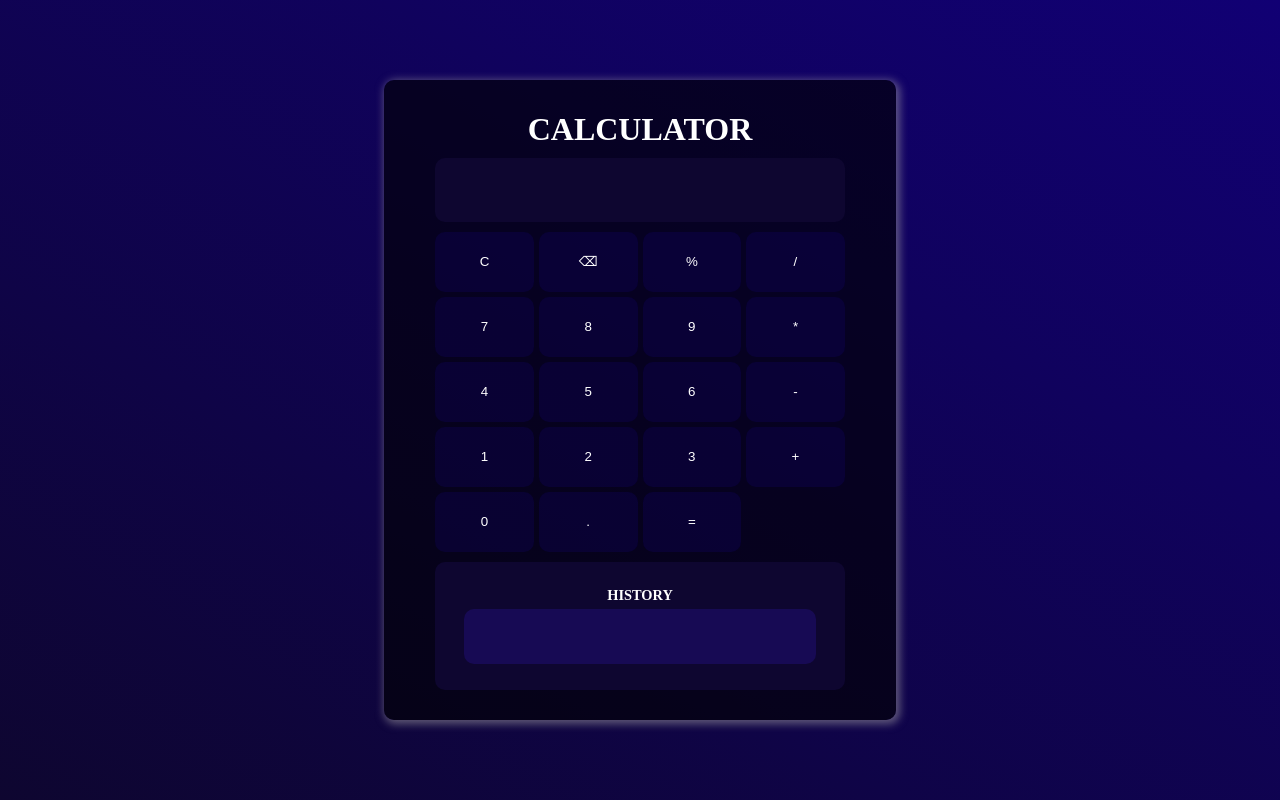
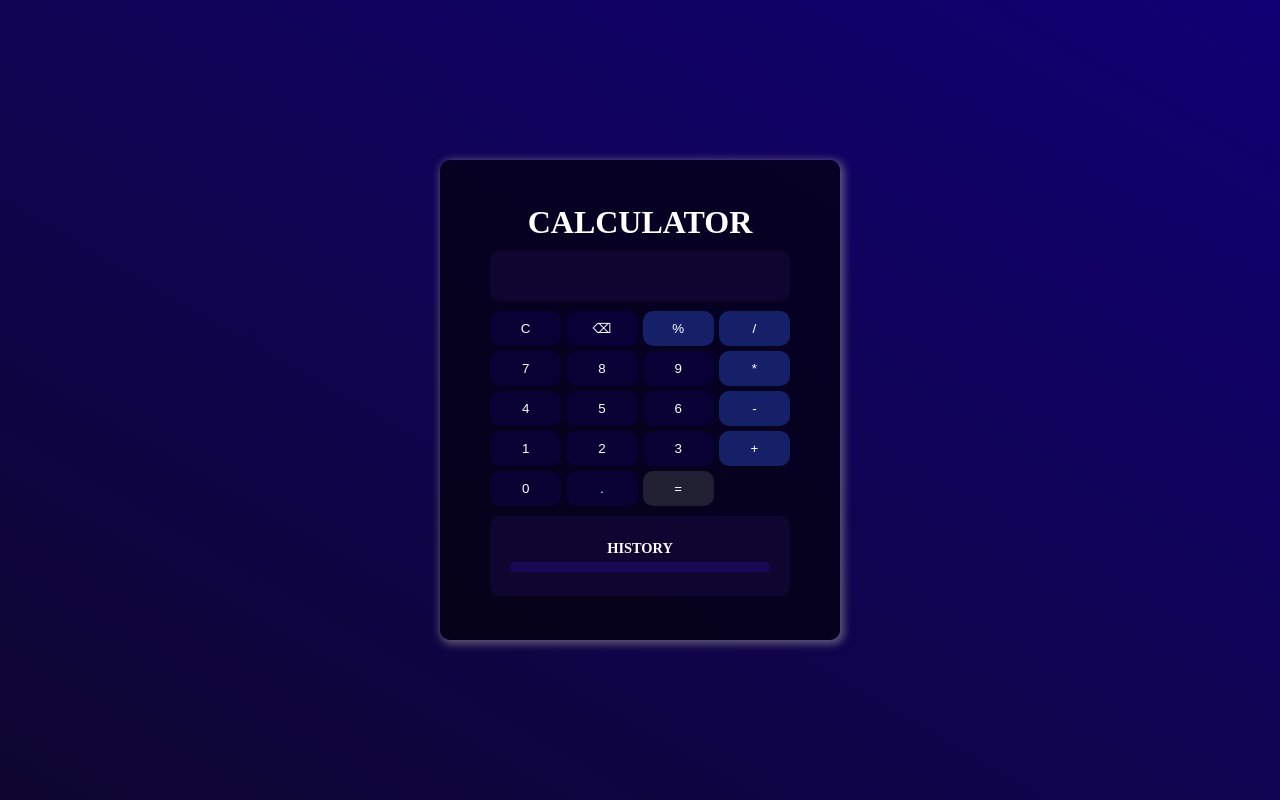
Before and after one commit to FlavioFj18/calculator_with_history, a plain HTML site: page index.html in a window 1280 px wide. Drawn offline with Linux system fonts and the light colour scheme.

Commit message:
history added

```diff
--- a/app.js
+++ b/app.js
@@ -3,11 +3,10 @@ var buttons = document.querySelectorAll(".btn");
 var clean = document.getElementById("clean");
 var backSpace = document.getElementById('backspace');
 var historyList = document.getElementById("history-list");
+var calcHistory = [];
 var currentText = '';
 var result = '';
 
-
-//console.log(buttons[4].textContent);
 
 clean.addEventListener('click', () => {
   currentText = '';
@@ -33,7 +32,7 @@ buttons.forEach((e) => {
     {
       try {
         result = eval(currentText);
-        console.log(result);
+        updateHistory(currentText + '=' + result);
         currentText = result;
         display.value = result;
       } catch (error) {
@@ -47,7 +46,17 @@ buttons.forEach((e) => {
     {
       currentText += e.textContent;
       display.value = currentText
-      console.log(currentText);
     }
   })
 });
+
+function updateHistory(expression) {
+  calcHistory.push(expression);
+  historyList.innerHTML = '';
+  let oldItems = calcHistory.slice().reverse();
+  for (let i = 0; i < oldItems.length; i++) {
+    let li = document.createElement('li');
+    li.textContent = oldItems[i];
+    historyList.appendChild(li);
+  }
+}
--- a/index.html
+++ b/index.html
@@ -13,22 +13,22 @@
       <div id="buttons">
         <button id="clean">C</button
         ><button id="backspace" >&#9003;</button>
-        <button class="btn operatar">%</button
-        ><button class="btn operatar">/</button>
+        <button class="btn operator">%</button
+        ><button class="btn operator">/</button>
         <button class="btn number">7</button
         ><button class="btn number">8</button
         ><button class="btn number">9</button
-        ><button class="btn operatar">*</button>
+        ><button class="btn operator">*</button>
         <button class="btn number">4</button>
         <button class="btn number">5</button>
         <button class="btn number">6</button>
-        <button class="btn operatar">-</button>
+        <button class="btn operator">-</button>
         <button class="btn number">1</button>
         <button class="btn number">2</button>
         <button class="btn number">3</button>
-        <button class="btn operatar">+</button>
+        <button class="btn operator">+</button>
         <button class="btn number">0</button><button class="btn">.</button>
-        <button id="equal" class="btn operatar">=</button>
+        <button class="btn equal">=</button>
       </div>
       <div id="history">
         <h3>HISTORY</h3>
--- a/styles.css
+++ b/styles.css
@@ -5,8 +5,8 @@
 }
 
 body {
-  height: 100vh;
-  width: 100vw;
+  min-height: 100vh;
+  width: 100%;
   display: flex;
   justify-content: center;
   align-items: center;
@@ -15,16 +15,18 @@ body {
 
 #calculator {
   display: flex;
+  align-items: center;
   flex-direction: column;
   justify-content: center;
-  align-items: center;
   background-color: rgba(0, 0, 0, 0.616);
+  box-shadow: 2px 2px 8px 2px rgba(173, 169, 169, 0.514);
+  width: 90%;
+  min-height: 60vh;
+  max-width: 400px;
+  color: white;
   border-radius: 10px;
-   box-shadow: 2px 2px 8px 2px rgba(173, 169, 169, 0.514);
-  color: white;
-  height: 80vh;
-  width: 40vw;
   gap: 10px;
+  padding: 10px 0px;
 }
 
 #calculator h1 {
@@ -32,8 +34,10 @@ body {
 }
 
 #calculator #display {
-  height: 10%;
-  width: 80%;
+  min-height: 50px;
+  width: 100%;
+  max-width: 300px;
+
   display: flex;
   justify-items: flex-end;
   align-items: flex-end;
@@ -47,14 +51,23 @@ body {
 }
 
 #buttons {
-  height: 50%;
-  width: 80%;
+  width: 100%;
+  max-width: 300px;
   display: grid;
   grid-template-columns: 1fr 1fr 1fr 1fr;
   gap: 5px;
 }
 
+#buttons .operator {
+  background-color: rgba(41, 68, 187, 0.459);
+}
+
+#buttons .equal {
+  background-color: rgba(66, 68, 75, 0.459);
+}
+
 #buttons button {
+  padding: 10px 0px 10px 0px;
   border-radius: 10px;
   background-color: #1100743f;
   color: white;
@@ -62,39 +75,38 @@ body {
   border: none;
 }
 
-#buttons button:hover{
+#buttons button:hover {
   color: green;
   box-shadow: 2px 3px 8px 2px rgba(24, 94, 10, 0.74);
 }
 
-#buttons button:active
-{
+#buttons button:active {
   border: rgba(24, 94, 10, 0.74);
   color: #0e0630;
   background-color: aliceblue;
 }
 
-#calculator #history
-{
+#calculator #history {
   display: flex;
   flex-direction: column;
   align-items: center;
   justify-content: center;
+  min-height: 80px;
+  width: 100%;
+  max-width: 300px;
   padding: 5%;
-  height: 20%;
-  width: 80%;
   border-radius: 10px;
   background-color: #0e0630;
 }
 
-#history h3{
+#history h3 {
   font-size: 0.9em;
   margin-bottom: 5px;
 }
 
 #history ul {
-  height: 80%;
-  width: 98%;
+  max-height: 60px;
+  width: 100%;
   border-radius: 10px;
   padding: 5px;
   overflow-y: auto;
```
